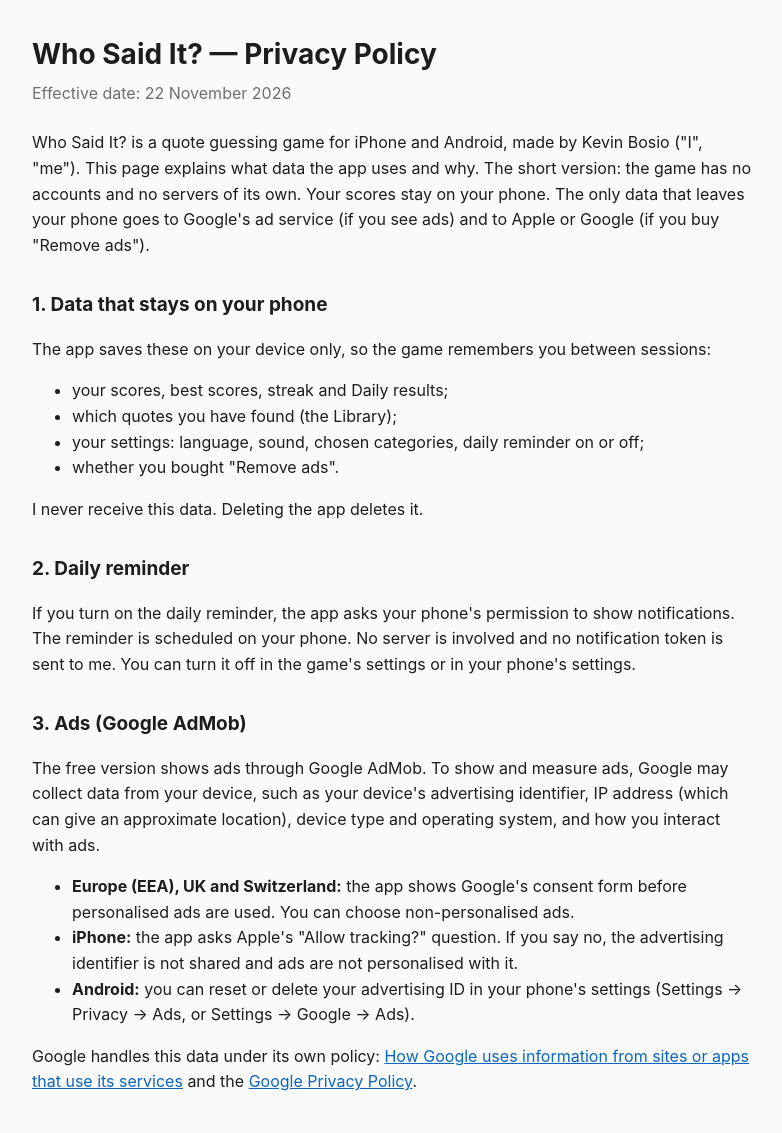
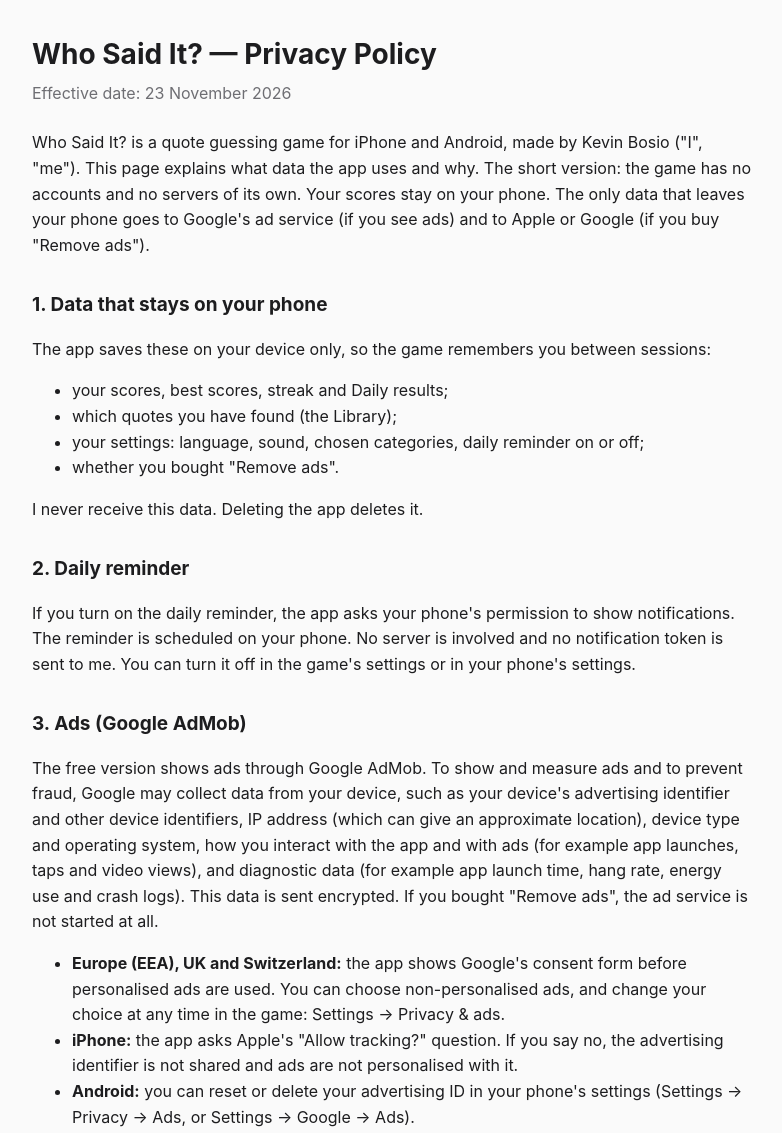
Before and after one commit to DaoLune/daolune.github.io, a plain HTML site: page whosaidit/privacy.html in a window 1280 px wide. Shown: the top 1133 px of the page, without its empty margins (248-1030 px from the left). Drawn offline with Linux system fonts and the light colour scheme.

Commit message:
Who Said It?: support page in Brazilian Portuguese labels (Configurações); privacy policy names the same data as the store forms
Co-Authored-By: Claude Fable 5.2 <noreply@anthropic.com>
Claude-Session: https://claude.ai/code/session_01R2KEQK3C31WHqmSkRpqKhi

```diff
--- a/whosaidit/privacy.html
+++ b/whosaidit/privacy.html
@@ -21,7 +21,7 @@
 <body>
 <main>
 <h1>Who Said It? — Privacy Policy</h1>
-<p class="date">Effective date: 22 November 2026</p>
+<p class="date">Effective date: 23 November 2026</p>
 
 <p>Who Said It? is a quote guessing game for iPhone and Android, made by Kevin Bosio ("I", "me").
 This page explains what data the app uses and why. The short version: the game has no accounts
@@ -44,12 +44,16 @@ The reminder is scheduled on your phone. No server is involved and no notificati
 sent to me. You can turn it off in the game's settings or in your phone's settings.</p>
 
 <h2>3. Ads (Google AdMob)</h2>
-<p>The free version shows ads through Google AdMob. To show and measure ads, Google may collect
-data from your device, such as your device's advertising identifier, IP address (which can give an
-approximate location), device type and operating system, and how you interact with ads.</p>
+<p>The free version shows ads through Google AdMob. To show and measure ads and to prevent fraud,
+Google may collect data from your device, such as your device's advertising identifier and other
+device identifiers, IP address (which can give an approximate location), device type and operating
+system, how you interact with the app and with ads (for example app launches, taps and video views),
+and diagnostic data (for example app launch time, hang rate, energy use and crash logs).
+This data is sent encrypted. If you bought "Remove ads", the ad service is not started at all.</p>
 <ul>
   <li><strong>Europe (EEA), UK and Switzerland:</strong> the app shows Google's consent form before
-      personalised ads are used. You can choose non-personalised ads.</li>
+      personalised ads are used. You can choose non-personalised ads, and change your choice at any
+      time in the game: Settings → Privacy &amp; ads.</li>
   <li><strong>iPhone:</strong> the app asks Apple's "Allow tracking?" question. If you say no, the
       advertising identifier is not shared and ads are not personalised with it.</li>
   <li><strong>Android:</strong> you can reset or delete your advertising ID in your phone's settings
@@ -83,7 +87,7 @@ result. Nothing is shared unless you choose an app and send it.</p>
 <table>
   <tr><th>Data</th><th>Where it goes</th><th>Why</th></tr>
   <tr><td>Scores, streak, settings, Library</td><td>Your phone only</td><td>To run the game</td></tr>
-  <tr><td>Advertising ID, IP address, device info, ad interactions</td><td>Google AdMob</td><td>To show and measure ads (free version)</td></tr>
+  <tr><td>Advertising ID and device identifiers, IP address, device info, app and ad interactions, diagnostic data</td><td>Google AdMob</td><td>To show and measure ads and prevent fraud (free version)</td></tr>
   <tr><td>Purchase status</td><td>Apple / Google, then your phone</td><td>To remove ads after purchase</td></tr>
 </table>
 
```
Also changed, not shown: whosaidit/index.html (+4 -4 lines).
